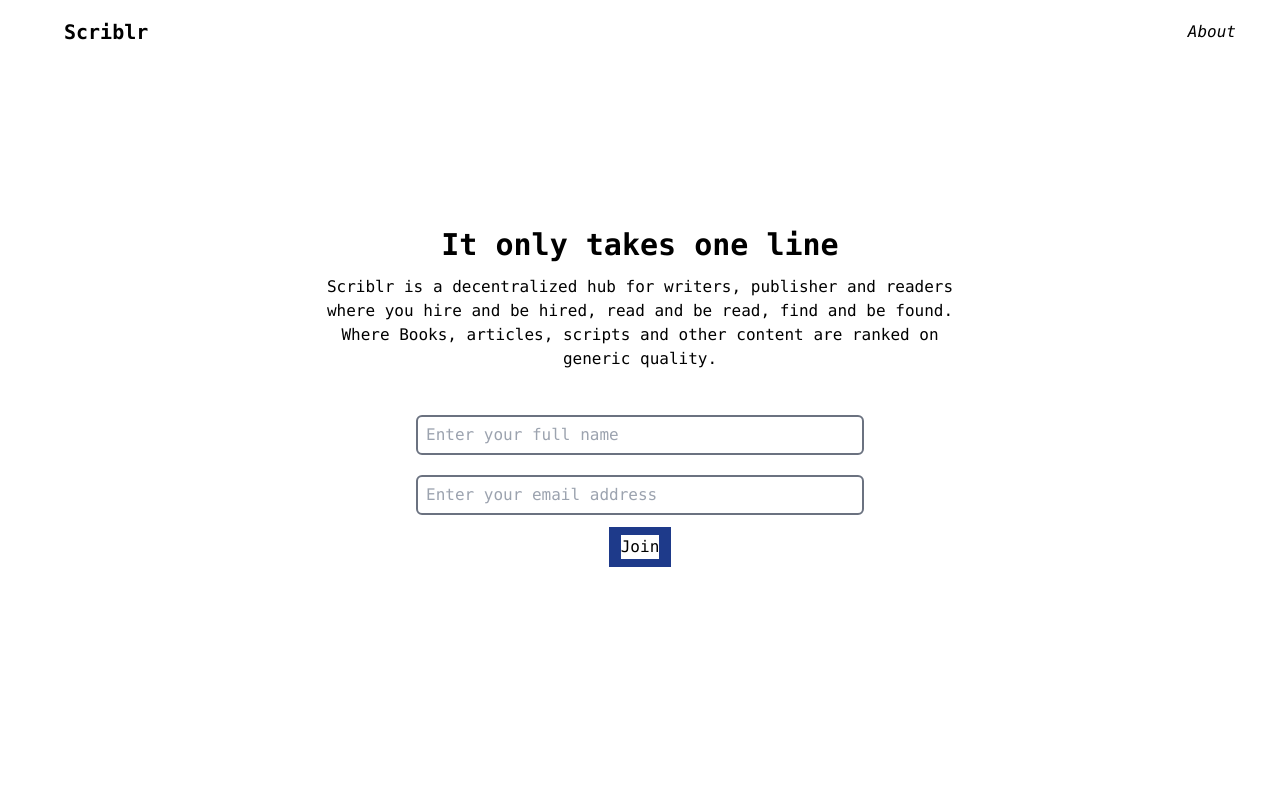
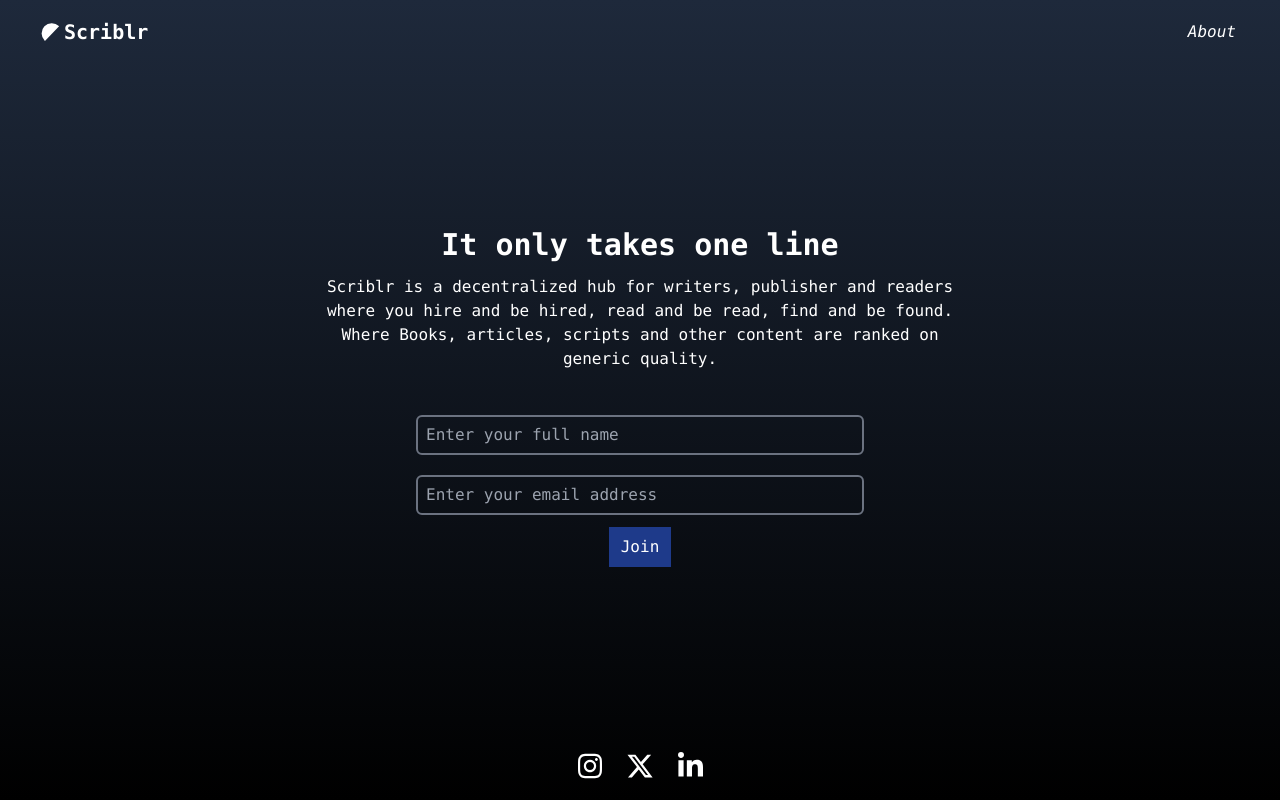
Before and after one commit to Kim-Tsok/scriblr-legacy, a React (Vite) app in the folder frontend/: page / in a window 1280 px wide. Built offline with nearby package versions, Linux system fonts and the light colour scheme; no server answers.

Commit message:
fixed bugs

```diff
--- a/frontend/src/Pages/Login.jsx
+++ b/frontend/src/Pages/Login.jsx
@@ -1,16 +1,18 @@
 import { useState } from "react";
-import { Link } from "react-router-dom";
+import { Link, useNavigate } from "react-router-dom";
 import { useLogin } from "../hooks/useLogin";
 
 const Login = () => {
   const [username, setUsername] = useState("");
   const [password, setPassword] = useState("");
   const { login, error, isLoading } = useLogin("");
+  const navigate = useNavigate();
 
   const handleSubmit = async (e) => {
     e.preventDefault();
 
     await login(username, password);
+    navigate("/discover");
   };
 
   return (
--- a/frontend/src/Pages/Signup.jsx
+++ b/frontend/src/Pages/Signup.jsx
@@ -1,6 +1,6 @@
 import { useState } from "react";
 import { useSignup } from "../hooks/useSignup";
-import { Link } from "react-router-dom";
+import { Link, useNavigate } from "react-router-dom";
 
 const Signup = () => {
   const [firstName, setFirstName] = useState("");
@@ -9,11 +9,13 @@ const Signup = () => {
   const [email, setEmail] = useState("");
   const [password, setPassword] = useState("");
   const { signup, error, isLoading } = useSignup();
+  const navigate = useNavigate();
 
   const handleSubmit = async (e) => {
     e.preventDefault();
 
     await signup(firstName, lastName, username, email, password);
+    navigate("/discover");
   };
   return (
     <>
@@ -33,7 +35,7 @@ const Signup = () => {
                 onChange={(e) => setFirstName(e.target.value)}
                 value={firstName}
                 placeholder="John"
-                className="border-2 border-neutral-600 outline-none rounded-md px-2 p-1 w-full"
+                className="border-2 bg-white border-neutral-600 outline-none rounded-md px-2 p-1 w-full"
               />
             </div>
             <div className="flex flex-col ml-4">
@@ -43,7 +45,7 @@ const Signup = () => {
                 onChange={(e) => setLastName(e.target.value)}
                 value={lastName}
                 placeholder="Doe"
-                className="border-2 border-neutral-600 outline-none rounded-md px-2 p-1 w-full "
+                className="border-2 border-neutral-600 bg-white outline-none rounded-md px-2 p-1 w-full "
               />
             </div>
           </div>
@@ -53,7 +55,7 @@ const Signup = () => {
             onChange={(e) => setEmail(e.target.value)}
             value={email}
             placeholder="johndoe123@gmail.com"
-            className="border-2 border-neutral-600 outline-none rounded-md px-2 p-1 mb-2"
+            className="border-2 border-neutral-600 bg-white outline-none rounded-md px-2 p-1 mb-2"
           />
           <label>Username:</label>
           <input
@@ -61,7 +63,7 @@ const Signup = () => {
             onChange={(e) => setUsername(e.target.value)}
             value={username}
             placeholder="johndoe01"
-            className="border-2 border-neutral-600 outline-none rounded-md px-2 p-1 mb-2"
+            className="border-2 border-neutral-600 bg-white outline-none rounded-md px-2 p-1 mb-2"
           />
           <label>Password:</label>
           <input
@@ -69,7 +71,7 @@ const Signup = () => {
             onChange={(e) => setPassword(e.target.value)}
             value={password}
             placeholder="enter your password"
-            className="border-2 border-neutral-600 outline-none rounded-md px-2 p-1"
+            className="border-2 border-neutral-600 bg-white outline-none rounded-md px-2 p-1"
           />
           <button
             type="submit"
--- a/frontend/src/components/Landing.jsx
+++ b/frontend/src/components/Landing.jsx
@@ -9,10 +9,10 @@ const Landing = () => {
   return (
     <div className="h-screen text-black bg-gradient-to-b from-slate-800 to-black">
       <div className="w-screen flex items-center justify-center h-full -mt-[4rem] text-white flex-col overflow-y-clip">
-        <h1 className="text-[30px] font-bold max-sm:text-[24px] max-md:text-[27px]">
+        <h1 className="text-[30px] font-bold max-sm:text-[24px] max-md:text-[27px] text-white">
           It only takes one line
         </h1>
-        <p className="w-[50%] m-2 text-center max-md:w-[87%] max-sm:text-sm">
+        <p className="w-[50%] m-2 text-center max-md:w-[87%] max-sm:text-sm text-white">
           Scriblr is a decentralized hub for writers, publisher and readers
           where you hire and be hired, read and be read, find and be found.
           Where Books, articles, scripts and other content are ranked on generic
--- a/frontend/src/components/Navbar.jsx
+++ b/frontend/src/components/Navbar.jsx
@@ -59,7 +59,9 @@ const Navbar = () => {
                   )}
                   {user && (
                     <>
-                      <li>profile</li>
+                      <li>
+                        <button>profile</button>
+                      </li>
                       <li>
                         <button onClick={handleLogout} className="text-red-600">
                           logout
--- a/frontend/src/components/WaitlistForm.jsx
+++ b/frontend/src/components/WaitlistForm.jsx
@@ -98,7 +98,7 @@ const WaitlistForm = () => {
           disabled={isLoading}
           onClick={handleSubmit}
         >
-          <div className="flex items-center justify-center z-10">
+          <div className="flex items-center justify-center z-10 text-white bg-blue-900">
             Join
             {/* <img src={arrow} alt="arrow-right" className="w-5 ml-2" /> */}
           </div>
--- a/frontend/src/components/WaitlistNavbar.jsx
+++ b/frontend/src/components/WaitlistNavbar.jsx
@@ -6,7 +6,7 @@ const Navbar = () => {
     <div className="w-screen h-[4rem] p-3 flex items-center justify-between text-white px-9 max-sm:px-5">
       <div className="flex items-center">
         <img src={logo} alt="logo" className="w-5 h-5 mx-1" />
-        <h1 className="font-bold text-xl">Scriblr</h1>
+        <h1 className="font-bold text-xl text-white">Scriblr</h1>
       </div>
       <div className="flex font-mono">
         <ul>
@@ -19,7 +19,7 @@ const Navbar = () => {
           <i className="mx-2">
             <a href="#">faq</a>
           </i> */}
-          <i className="mx-2">
+          <i className="mx-2 text-white">
             <Link to={"/about"}>About</Link>
           </i>
         </ul>
--- a/frontend/src/index.css
+++ b/frontend/src/index.css
@@ -6,6 +6,9 @@
 *::before,
 *::after {
   box-sizing: border-box;
+}
+
+body {
   background-color: #fff;
   color: black;
 }
--- a/frontend/tailwind.config.js
+++ b/frontend/tailwind.config.js
@@ -1,4 +1,5 @@
 /** @type {import('tailwindcss').Config} */
+const plugin = require("tailwindcss/plugin");
 export default {
   content: ["./index.html", "./src/**/*.{js,ts,jsx,tsx}"],
   themes: [
@@ -14,5 +15,24 @@ export default {
     themes: false,
     base: false,
   },
-  plugins: [require("daisyui")],
+  plugins: [
+    require("daisyui"),
+    plugin(function ({ addBase, theme }) {
+      addBase({
+        "input:-webkit-autofill": {
+          "box-shadow": "0 0 0 30px white inset !important",
+          "-webkit-text-fill-color": "black !important",
+        },
+        "input:-webkit-autofill:hover": {
+          "box-shadow": "0 0 0 30px white inset !important",
+        },
+        "input:-webkit-autofill:focus": {
+          "box-shadow": "0 0 0 30px white inset !important",
+        },
+        "input:-webkit-autofill:active": {
+          "box-shadow": "0 0 0 30px white inset !important",
+        },
+      });
+    }),
+  ],
 };
```
